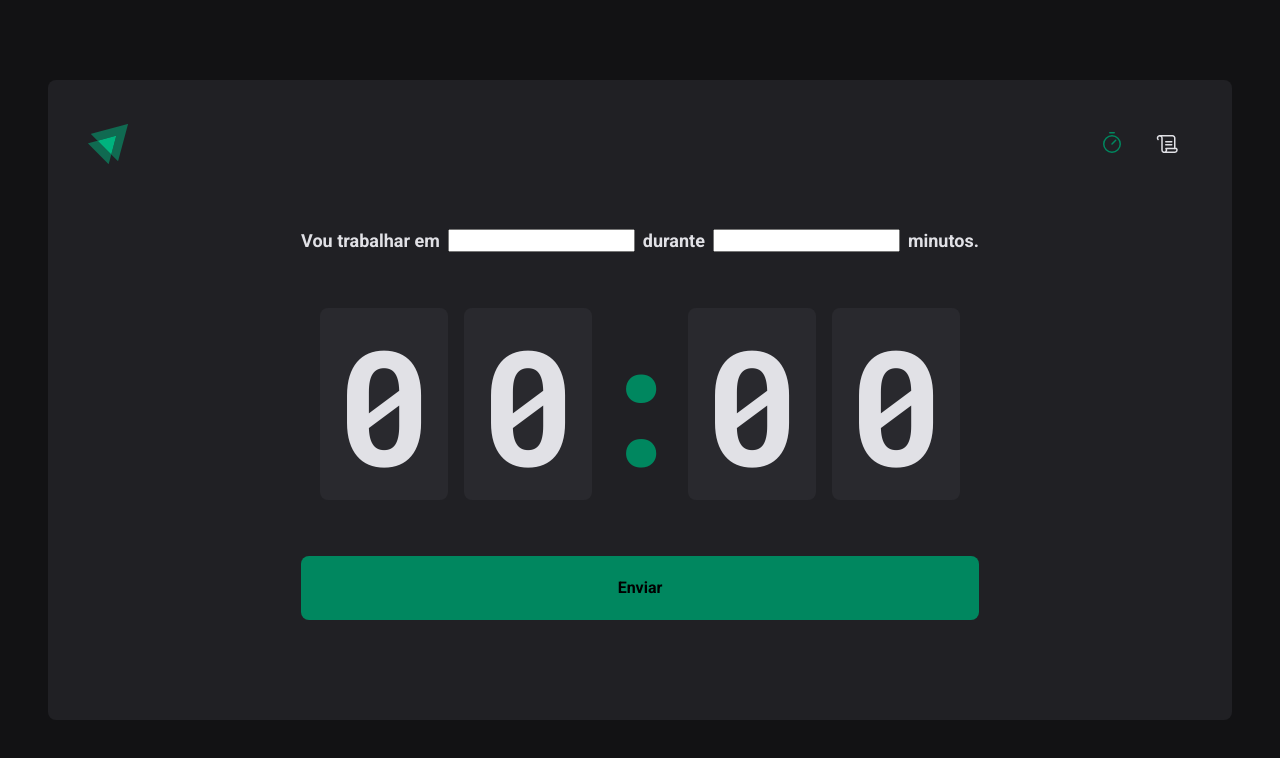
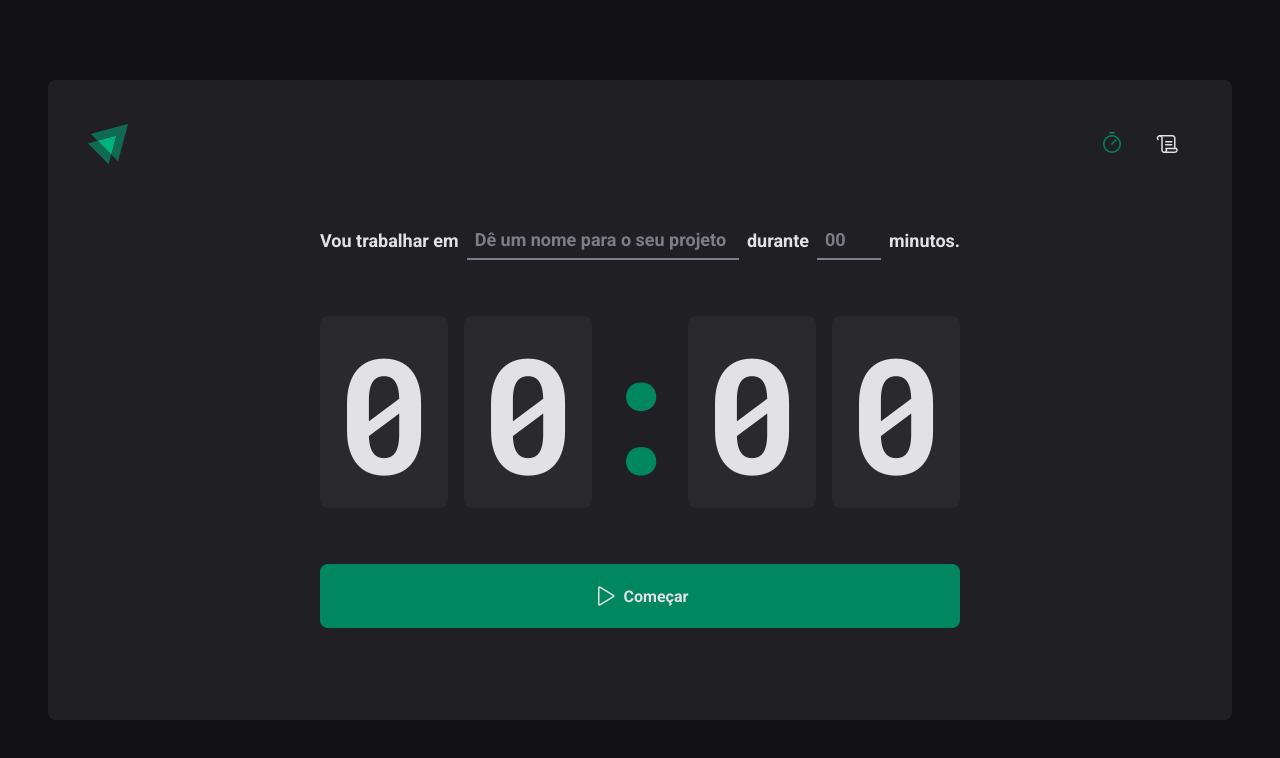
Before and after one commit to pedrocs378/ignite-timer, a React (Vite) app: page / in a window 1280 px wide. Shown: the top 758 px of the page. Built offline with nearby package versions, Linux system fonts and the light colour scheme.

Commit message:
style: estiliza inputs e botoes

```diff
--- a/src/components/Button/index.tsx
+++ b/src/components/Button/index.tsx
@@ -4,12 +4,26 @@ import * as S from './styles'
 
 type ButtonProps = ButtonHTMLAttributes<HTMLButtonElement> & {
   variant?: Styles.Button.Variant
+  color?: Styles.Button.Colors
+  fontSize?: Styles.Font.Sizes
+  fontWeight?: Styles.Font.Weights
 }
 
-export function Button({ variant = 'success', ...rest }: ButtonProps) {
+export function Button({
+  variant = 'success',
+  fontSize = 'md',
+  fontWeight = 'bold',
+  color = 'gray-100',
+  ...rest
+}: ButtonProps) {
   return (
-    <S.Container type="button" variant={variant} {...rest}>
-      Enviar
-    </S.Container>
+    <S.Container
+      type="button"
+      variant={variant}
+      fontSize={fontSize}
+      fontWeight={fontWeight}
+      color={color}
+      {...rest}
+    />
   )
 }
--- a/src/components/Button/styles.ts
+++ b/src/components/Button/styles.ts
@@ -1,7 +1,22 @@
 import styled from 'styled-components'
+
+import { defaultTheme } from '../../styles/themes/default'
 
 type ContainerProps = {
   variant: Styles.Button.Variant
+  fontSize: Styles.Font.Sizes
+  fontWeight: Styles.Font.Weights
+  color: Styles.Button.Colors
+}
+
+type HoverBackgroundColors = {
+  [key in Styles.Button.Variant]: string
+}
+
+const hoverBackgroundColors: HoverBackgroundColors = {
+  success: defaultTheme.colors['green-700'],
+  danger: defaultTheme.colors['red-700'],
+  warning: defaultTheme.colors['yellow-500'],
 }
 
 export const Container = styled.button<ContainerProps>`
@@ -10,15 +25,28 @@ export const Container = styled.button<ContainerProps>`
 
   height: 64px;
   width: 100%;
+  padding: 1rem;
   border-radius: ${({ theme }) => theme.borderRadius.default};
 
-  font-size: 16px;
-  font-weight: 700;
+  display: flex;
+  align-items: center;
+  justify-content: center;
+  gap: 0.5rem;
+
+  font-size: ${({ theme, fontSize }) => theme.fontSizes[fontSize]};
+  font-weight: ${({ theme, fontWeight }) => theme.fontWeights[fontWeight]};
 
   background-color: ${({ theme, variant }) => theme.colors[variant]};
+  color: ${({ theme, color }) => theme.colors[color]};
+
+  transition: all 0.2s;
+
+  &:not(:disabled):hover {
+    background-color: ${({ variant }) => hoverBackgroundColors[variant]};
+  }
 
   &:disabled {
     cursor: not-allowed;
-    filter: brightness(0.95);
+    opacity: 0.7;
   }
 `
--- a/src/pages/Home/index.tsx
+++ b/src/pages/Home/index.tsx
@@ -10,10 +10,14 @@ export function Home() {
       <form>
         <S.FormContainer>
           <label htmlFor="task">Vou trabalhar em</label>
-          <input id="task" />
+          <S.TaskInput id="task" placeholder="Dê um nome para o seu projeto" />
 
           <label htmlFor="minutesAmount">durante</label>
-          <input id="minutesAmount" type="number" />
+          <S.MinutesAmountInput
+            id="minutesAmount"
+            type="number"
+            placeholder="00"
+          />
 
           <span>minutos.</span>
         </S.FormContainer>
--- a/src/pages/Home/styles.ts
+++ b/src/pages/Home/styles.ts
@@ -30,6 +30,36 @@ export const FormContainer = styled.div`
   font-weight: ${({ theme }) => theme.fontWeights.bold};
 `
 
+const BaseInput = styled.input`
+  height: 2.5rem;
+  padding: 0 0.5rem;
+
+  background-color: transparent;
+  border: 0;
+  border-bottom: 2px solid ${({ theme }) => theme.colors['gray-500']};
+
+  color: ${({ theme }) => theme.colors['gray-100']};
+  font-weight: ${({ theme }) => theme.fontWeights.bold};
+  font-size: ${({ theme }) => theme.fontSizes.lg};
+
+  &:focus {
+    box-shadow: none;
+    border-color: ${({ theme }) => theme.colors['green-500']};
+  }
+
+  &::placeholder {
+    color: ${({ theme }) => theme.colors['gray-500']};
+  }
+`
+
+export const TaskInput = styled(BaseInput)`
+  flex: 1;
+`
+
+export const MinutesAmountInput = styled(BaseInput)`
+  width: 4rem;
+`
+
 export const CountdownContainer = styled.div`
   font-family: 'Roboto Mono', monospace;
   font-size: 10rem;
```
Also changed, not shown: src/@types/styles.d.ts (+9 -0 lines).
